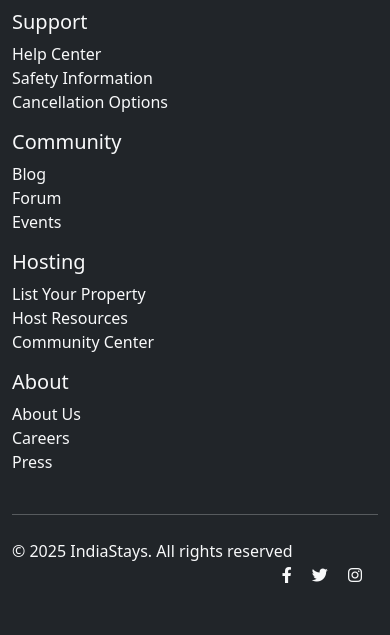
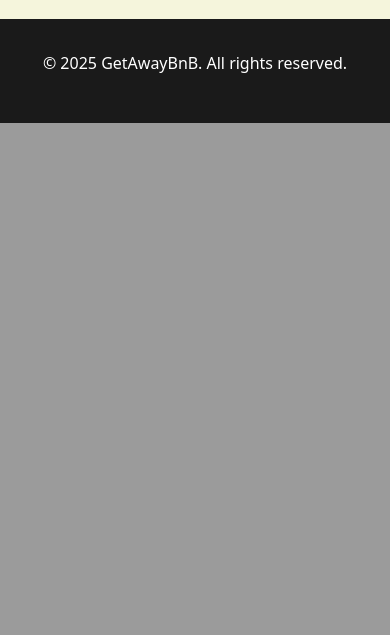
Before and after one commit to AshKumar0807/GetAwayBnB, a Flask app: page / in a window 390 px wide; the page is wider, and only the part inside the window is pictured. Shown: the part 3577-4212 px from the top of that part. After the commit the page ends 3700 px from the top of that part, so only its background shows below. Run offline with Flask 3, Linux system fonts and the light colour scheme; some libraries are stand-ins or nearby versions.

Commit message:
models.py, index page changes, added property upload route(temp)

```diff
--- a/app.py
+++ b/app.py
@@ -1,17 +1,65 @@
-from flask import Flask, render_template,url_for, redirect
+from flask import Flask, render_template, request, redirect, url_for, flash
+from flask_sqlalchemy import SQLAlchemy
+from flask_login import LoginManager, login_required, current_user
+from models import db, Property
+
 app = Flask(__name__)
+app.config['SQLALCHEMY_DATABASE_URI'] = 'sqlite:///database.db'
+app.config['SQLALCHEMY_TRACK_MODIFICATIONS'] = False
+app.config['SECRET_KEY'] = 'your_secret_key'
+
+db.init_app(app)
+
+with app.app_context():
+        db.create_all()
+
+#login_manager = LoginManager()
+#login_manager.init_app(app) uncomment this when actual user date is added
 
 @app.route('/')
-def main_page():
-    return render_template('main_page.html')
+def index():
+    return render_template('index.html')
+
+@app.route('/signup')
+def signup():
+    return render_template('signup.html')
 
 @app.route('/login')
 def login():
     return render_template('login.html')
 
-@app.route('/signup')
-def signup():
-    return render_template('signup.html')
+@app.route('/upload_property', methods=['GET', 'POST'])
+
+def upload_property():
+    if request.method == 'POST':
+        title = request.form['title']
+        description = request.form['description']
+        address = request.form['address']
+        city = request.form['city']
+        state = request.form['state']
+        country = request.form['country']
+        price = request.form['price']
+        maxGuests = request.form['maxGuests']
+
+        new_property = Property(
+            hostID=1, #current_user.userID,
+            title=title,
+            description=description,
+            address=address,
+            city=city,
+            state=state,
+            country=country,
+            price=price,
+            maxGuests=maxGuests
+        )
+
+        db.session.add(new_property)
+        db.session.commit()
+
+        flash("Property uploaded successfully!", "success")
+        return redirect(url_for('upload_property'))
+
+    return render_template('upload_property.html')
 
 if __name__ == '__main__':
-    app.run(port=5001)
+    app.run(debug=True)
--- /dev/null
+++ b/templates/index.html
@@ -0,0 +1,102 @@
+<!DOCTYPE html>
+<html lang="en">
+
+<head>
+    <meta charset="UTF-8">
+    <meta name="viewport" content="width=device-width, initial-scale=1.0">
+    <title>GetAwayBnB - Explore Amazing Stays Across India</title>
+    <script src="https://cdn.tailwindcss.com"></script>
+    <style>
+        :root {
+            --primary-bg: #1a1a1a;
+            /* Black */
+            --secondary-bg: #f5f5dc;
+            /* Beige */
+            --text-light: #ffffff;
+            /* White */
+            --text-dark: #1a1a1a;
+            /* Black */
+        }
+    </style>
+</head>
+
+<body class="bg-[var(--primary-bg)] text-[var(--text-light)]">
+
+    <!-- Navbar -->
+    <nav class="bg-[var(--secondary-bg)] text-[var(--text-dark)] shadow-md">
+        <div class="container mx-auto flex justify-between items-center p-4">
+            <a href="{{ url_for('index') }}" class="text-xl font-bold text-red-600">GetAwayBnB</a>
+            <div class="flex space-x-4">
+                <a href="#" class="px-4 py-2 bg-red-600 text-white rounded-lg">Become a Host</a>
+                <a href="{{ url_for('signup') }}" class="px-4 py-2 bg-red-600 text-white rounded-lg">Sign Up</a>
+                <a href="{{ url_for('login') }}" class="px-4 py-2 bg-red-600 text-white rounded-lg">Login</a>
+            </div>
+        </div>
+    </nav>
+
+    <!-- Hero Section -->
+    <section class="relative h-[500px] flex items-center justify-center text-center">
+        <div class="absolute inset-0 bg-black bg-opacity-50"></div>
+        <div class="relative z-10">
+            <h1 class="text-4xl font-bold mb-4">Discover Unique Stays Across India</h1>
+            <div class="bg-white text-black rounded-lg p-4 flex space-x-4 shadow-lg">
+                <input type="text" placeholder="Where are you going?" class="p-2 rounded-md w-60">
+                <input type="date" class="p-2 rounded-md w-40">
+                <input type="number" placeholder="Guests" class="p-2 rounded-md w-20">
+                <button class="bg-red-600 text-white px-4 py-2 rounded-md">Search</button>
+            </div>
+        </div>
+    </section>
+
+    <!-- Popular Destinations -->
+    <section class="py-10">
+        <div class="container mx-auto">
+            <h2 class="text-2xl font-semibold text-center mb-6">Popular Destinations</h2>
+            <div class="grid grid-cols-1 md:grid-cols-4 gap-6">
+                {% for city in ["Goa", "Jaipur", "Kerala", "Manali"] %}
+                <div class="bg-[var(--secondary-bg)] text-[var(--text-dark)] rounded-lg shadow-lg overflow-hidden">
+                    <img src="/api/placeholder/300/200" alt="{{ city }}" class="w-full">
+                    <div class="p-4">
+                        <h3 class="text-lg font-bold">{{ city }}</h3>
+                        <p class="text-sm">Explore amazing stays in {{ city }}</p>
+                    </div>
+                </div>
+                {% endfor %}
+            </div>
+        </div>
+    </section>
+
+    <!-- Experience Types -->
+    <section class="py-10 bg-[var(--secondary-bg)] text-[var(--text-dark)]">
+        <div class="container mx-auto">
+            <h2 class="text-2xl font-semibold text-center mb-6">Types of Stays</h2>
+            <div class="grid grid-cols-1 md:grid-cols-3 gap-6">
+                {% for type in [("Heritage Havelis", "Royal mansions"), ("Treehouses", "Nature retreats"), ("Beachfront
+                Villas", "Oceanfront luxury")] %}
+                <div class="bg-white rounded-lg shadow-lg overflow-hidden">
+                    <img src="/api/placeholder/400/300" alt="{{ type[0] }}" class="w-full">
+                    <div class="p-4">
+                        <h3 class="text-lg font-bold">{{ type[0] }}</h3>
+                        <p class="text-sm">{{ type[1] }}</p>
+                    </div>
+                </div>
+                {% endfor %}
+            </div>
+        </div>
+    </section>
+
+    <!-- Footer -->
+    <footer class="bg-[var(--primary-bg)] text-[var(--text-light)] py-8">
+        <div class="container mx-auto text-center">
+            <p>© 2025 GetAwayBnB. All rights reserved.</p>
+            <div class="flex justify-center space-x-4 mt-4">
+                <a href="#" class="text-white hover:text-red-600"><i class="fab fa-facebook-f"></i></a>
+                <a href="#" class="text-white hover:text-red-600"><i class="fab fa-twitter"></i></a>
+                <a href="#" class="text-white hover:text-red-600"><i class="fab fa-instagram"></i></a>
+            </div>
+        </div>
+    </footer>
+
+</body>
+
+</html>
--- a/templates/login.html
+++ b/templates/login.html
@@ -45,7 +45,7 @@
     <!-- Navbar -->
     <nav class="navbar navbar-expand-lg navbar-light bg-white shadow-sm">
         <div class="container">
-            <a class="navbar-brand text-danger fw-bold fs-4" href="{{url_for('main_page')}}">GetAwayBnB</a>
+            <a class="navbar-brand text-danger fw-bold fs-4" href="{{url_for('index')}}">GetAwayBnB</a>
             <button class="navbar-toggler" type="button" data-bs-toggle="collapse" data-bs-target="#navbarNav">
                 <span class="navbar-toggler-icon"></span>
             </button>
--- a/templates/main_page.html
+++ /dev/null
@@ -1,229 +0,0 @@
-<!DOCTYPE html>
-<html lang="en">
-
-<head>
-    <meta charset="UTF-8">
-    <meta name="viewport" content="width=device-width, initial-scale=1.0">
-    <title>GetAwayBnB - Explore Amazing Stays Across India</title>
-    <link href="https://cdnjs.cloudflare.com/ajax/libs/bootstrap/5.3.2/css/bootstrap.min.css" rel="stylesheet">
-    <link href="https://cdnjs.cloudflare.com/ajax/libs/font-awesome/6.4.0/css/all.min.css" rel="stylesheet">
-    <style>
-        .hero-section {
-            background: linear-gradient(rgba(0, 0, 0, 0.5), rgba(0, 0, 0, 0.5)),
-                url('/api/placeholder/1200/600');
-            background-size: cover;
-            background-position: center;
-            height: 500px;
-            color: white;
-        }
-
-        .location-card {
-            transition: transform 0.3s;
-            cursor: pointer;
-        }
-
-        .location-card:hover {
-            transform: translateY(-5px);
-        }
-
-        .search-bar {
-            background: white;
-            border-radius: 25px;
-            padding: 10px;
-            box-shadow: 0 2px 15px rgba(0, 0, 0, 0.1);
-        }
-    </style>
-</head>
-
-<body>
-    <!-- Navbar -->
-    <nav class="navbar navbar-expand-lg navbar-light bg-white shadow-sm">
-        <div class="container">
-            <a class="navbar-brand text-danger fw-bold fs-4" href="{{url_for('main_page')}}">GetAwayBnB</a>
-            <button class="navbar-toggler" type="button" data-bs-toggle="collapse" data-bs-target="#navbarNav">
-                <span class="navbar-toggler-icon"></span>
-            </button>
-            <div class="collapse navbar-collapse" id="navbarNav">
-                <ul class="navbar-nav ms-auto">
-                    <li class="nav-item">
-                        <a class="nav-link" href="#">Become a Host</a>
-                    </li>
-                    <li class="nav-item">
-                        <a class="btn btn-danger ms-2" href="{{ url_for('signup') }}">Sign Up</a>
-                    </li>
-                    <li class="nav-item">
-                        <a class="btn btn-danger ms-2" href="{{url_for('login')}}">Login</a>
-                    </li>
-                </ul>
-            </div>
-        </div>
-    </nav>
-
-    <!-- Hero Section -->
-    <section class="hero-section d-flex align-items-center">
-        <div class="container">
-            <h1 class="display-4 fw-bold mb-4">Discover Unique Stays Across India</h1>
-            <div class="search-bar">
-                <div class="row g-3 align-items-center">
-                    <div class="col-md-4">
-                        <div class="input-group">
-                            <span class="input-group-text bg-white border-0"><i class="fas fa-search"></i></span>
-                            <input type="text" class="form-control border-0" placeholder="Where are you going?">
-                        </div>
-                    </div>
-                    <div class="col-md-3">
-                        <div class="input-group">
-                            <span class="input-group-text bg-white border-0"><i class="fas fa-calendar"></i></span>
-                            <input type="text" class="form-control border-0" placeholder="Check in">
-                        </div>
-                    </div>
-                    <div class="col-md-3">
-                        <div class="input-group">
-                            <span class="input-group-text bg-white border-0"><i class="fas fa-user"></i></span>
-                            <input type="text" class="form-control border-0" placeholder="Guests">
-                        </div>
-                    </div>
-                    <div class="col-md-2">
-                        <button class="btn btn-danger w-100">Search</button>
-                    </div>
-                </div>
-            </div>
-        </div>
-    </section>
-
-    <!-- Popular Destinations -->
-    <section class="py-5">
-        <div class="container">
-            <h2 class="mb-4">Popular Destinations</h2>
-            <div class="row g-4">
-                <div class="col-md-3">
-                    <div class="card location-card border-0 shadow-sm">
-                        <img src="/api/placeholder/300/200" class="card-img-top" alt="Goa">
-                        <div class="card-body">
-                            <h5 class="card-title">Goa</h5>
-                            <p class="card-text text-muted">Beach vibes & nightlife</p>
-                        </div>
-                    </div>
-                </div>
-                <div class="col-md-3">
-                    <div class="card location-card border-0 shadow-sm">
-                        <img src="/api/placeholder/300/200" class="card-img-top" alt="Jaipur">
-                        <div class="card-body">
-                            <h5 class="card-title">Jaipur</h5>
-                            <p class="card-text text-muted">Royal heritage & culture</p>
-                        </div>
-                    </div>
-                </div>
-                <div class="col-md-3">
-                    <div class="card location-card border-0 shadow-sm">
-                        <img src="/api/placeholder/300/200" class="card-img-top" alt="Kerala">
-                        <div class="card-body">
-                            <h5 class="card-title">Kerala</h5>
-                            <p class="card-text text-muted">Backwaters & houseboats</p>
-                        </div>
-                    </div>
-                </div>
-                <div class="col-md-3">
-                    <div class="card location-card border-0 shadow-sm">
-                        <img src="/api/placeholder/300/200" class="card-img-top" alt="Manali">
-                        <div class="card-body">
-                            <h5 class="card-title">Manali</h5>
-                            <p class="card-text text-muted">Mountain retreats</p>
-                        </div>
-                    </div>
-                </div>
-            </div>
-        </div>
-    </section>
-
-    <!-- Experience Types -->
-    <section class="py-5 bg-light">
-        <div class="container">
-            <h2 class="mb-4">Types of Stays</h2>
-            <div class="row g-4">
-                <div class="col-md-4">
-                    <div class="card location-card border-0 shadow-sm">
-                        <img src="/api/placeholder/400/300" class="card-img-top" alt="Heritage Haveli">
-                        <div class="card-body">
-                            <h5 class="card-title">Heritage Havelis</h5>
-                            <p class="card-text">Experience royal living in traditional mansions</p>
-                        </div>
-                    </div>
-                </div>
-                <div class="col-md-4">
-                    <div class="card location-card border-0 shadow-sm">
-                        <img src="/api/placeholder/400/300" class="card-img-top" alt="Treehouse">
-                        <div class="card-body">
-                            <h5 class="card-title">Treehouses</h5>
-                            <p class="card-text">Unique stays amidst nature</p>
-                        </div>
-                    </div>
-                </div>
-                <div class="col-md-4">
-                    <div class="card location-card border-0 shadow-sm">
-                        <img src="/api/placeholder/400/300" class="card-img-top" alt="Beachfront">
-                        <div class="card-body">
-                            <h5 class="card-title">Beachfront Villas</h5>
-                            <p class="card-text">Luxury stays with ocean views</p>
-                        </div>
-                    </div>
-                </div>
-            </div>
-        </div>
-    </section>
-
-    <!-- Footer -->
-    <footer class="bg-dark text-light py-5">
-        <div class="container">
-            <div class="row">
-                <div class="col-md-3">
-                    <h5>Support</h5>
-                    <ul class="list-unstyled">
-                        <li><a href="#" class="text-light text-decoration-none">Help Center</a></li>
-                        <li><a href="#" class="text-light text-decoration-none">Safety Information</a></li>
-                        <li><a href="#" class="text-light text-decoration-none">Cancellation Options</a></li>
-                    </ul>
-                </div>
-                <div class="col-md-3">
-                    <h5>Community</h5>
-                    <ul class="list-unstyled">
-                        <li><a href="#" class="text-light text-decoration-none">Blog</a></li>
-                        <li><a href="#" class="text-light text-decoration-none">Forum</a></li>
-                        <li><a href="#" class="text-light text-decoration-none">Events</a></li>
-                    </ul>
-                </div>
-                <div class="col-md-3">
-                    <h5>Hosting</h5>
-                    <ul class="list-unstyled">
-                        <li><a href="#" class="text-light text-decoration-none">List Your Property</a></li>
-                        <li><a href="#" class="text-light text-decoration-none">Host Resources</a></li>
-                        <li><a href="#" class="text-light text-decoration-none">Community Center</a></li>
-                    </ul>
-                </div>
-                <div class="col-md-3">
-                    <h5>About</h5>
-                    <ul class="list-unstyled">
-                        <li><a href="#" class="text-light text-decoration-none">About Us</a></li>
-                        <li><a href="#" class="text-light text-decoration-none">Careers</a></li>
-                        <li><a href="#" class="text-light text-decoration-none">Press</a></li>
-                    </ul>
-                </div>
-            </div>
-            <hr class="my-4">
-            <div class="row align-items-center">
-                <div class="col-md-6">
-                    <p class="mb-0">© 2025 IndiaStays. All rights reserved</p>
-                </div>
-                <div class="col-md-6 text-end">
-                    <a href="#" class="text-light me-3"><i class="fab fa-facebook-f"></i></a>
-                    <a href="#" class="text-light me-3"><i class="fab fa-twitter"></i></a>
-                    <a href="#" class="text-light me-3"><i class="fab fa-instagram"></i></a>
-                </div>
-            </div>
-        </div>
-    </footer>
-
-    <script src="https://cdnjs.cloudflare.com/ajax/libs/bootstrap/5.3.2/js/bootstrap.bundle.min.js"></script>
-</body>
-
-</html>
```
Also changed, not shown: models.py (added, +105 -0 lines), templates/signup.html (+11 -10 lines), templates/upload_property.html (added, +79 -0 lines).
